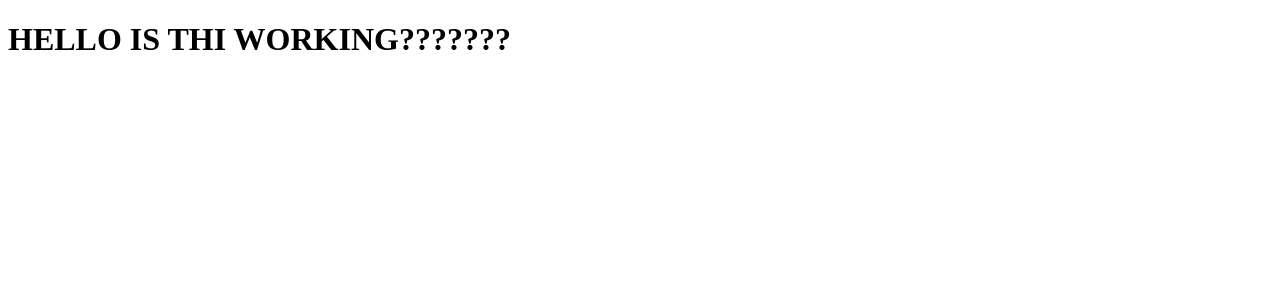
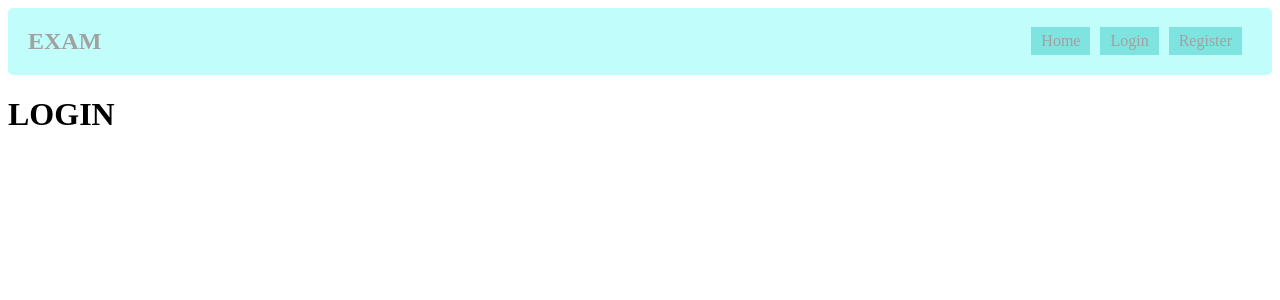
Before and after one commit to dovydaszemait/reactEXAM_DovZem, a React (Create React App) app: page /login in a window 1280 px wide. Shown: the top 300 px of the page. Built offline with nearby package versions, Linux system fonts and the light colour scheme.

Commit message:
routes/navlinks/css

```diff
--- a/package.json
+++ b/package.json
@@ -8,6 +8,7 @@
     "@testing-library/user-event": "^13.5.0",
     "react": "^18.0.0",
     "react-dom": "^18.0.0",
+    "react-router-dom": "^5.3.0",
     "react-scripts": "5.0.0",
     "web-vitals": "^2.1.4"
   },
--- a/src/App.js
+++ b/src/App.js
@@ -1,9 +1,23 @@
+import { Route, Switch } from 'react-router-dom';
 import './App.css';
+import Header from './components/Header';
+import LoginPage from './pages/LoginPage';
 
 function App() {
   return (
     <div className='App'>
-      <h1>HELLO IS THI WORKING???????</h1>
+      <Header />
+      <Switch>
+      <Route path={'/'} exact>
+<h1>HOME</h1>
+  </Route>
+      <Route path={'/login'}>
+      <LoginPage />
+      </Route>
+      <Route path={'*'} >
+<h2>Page not found</h2>
+      </Route>
+      </Switch>
     </div>
   );
 }
--- /dev/null
+++ b/src/components/Header.jsx
@@ -0,0 +1,18 @@
+import React from 'react'
+import { NavLink } from 'react-router-dom'
+import css from './Header.module.css';
+
+function Header() {
+  return (
+<header className={css.header}>
+    <h2>EXAM</h2>
+    <nav className={css.navLink}>
+        <NavLink to={'/'}>Home</NavLink>
+        <NavLink to={'/login'}>Login</NavLink>
+        <NavLink to={'/register'}>Register</NavLink>
+    </nav>
+</header>
+    )
+}
+
+export default Header
--- /dev/null
+++ b/src/components/Header.module.css
@@ -0,0 +1,19 @@
+.header {
+  background-color: rgba(116, 250, 245, 0.445);
+  color: rgb(161, 161, 161);
+  display: flex;
+  justify-content: space-between;
+  align-items: center;
+  padding-left: 20px;
+  padding-right: 20px;
+  border-radius: 5px;
+}
+
+.navLink > a {
+  text-decoration: none;
+  color: inherit;
+  display: inline-block;
+  padding: 5px 10px;
+  margin-right: 10px;
+  background-color: rgba(105, 219, 215, 0.74);
+}
--- a/src/index.js
+++ b/src/index.js
@@ -1,7 +1,8 @@
 import React from 'react';
 import { createRoot } from 'react-dom/client';
+import { BrowserRouter } from 'react-router-dom/cjs/react-router-dom.min';
 import App from './App';
 
 const container = document.getElementById('root');
 const root = createRoot(container);
-root.render(<App tab='home' />);
+root.render(<BrowserRouter> <App tab='home' /> </BrowserRouter>) ;
--- /dev/null
+++ b/src/pages/LoginPage.jsx
@@ -0,0 +1,9 @@
+import React from 'react'
+
+function LoginPage() {
+  return (
+<h1>LOGIN</h1>
+ )
+}
+
+export default LoginPage
```
Also changed, not shown: 1 other file (tests, documents, lock files or other folders).
